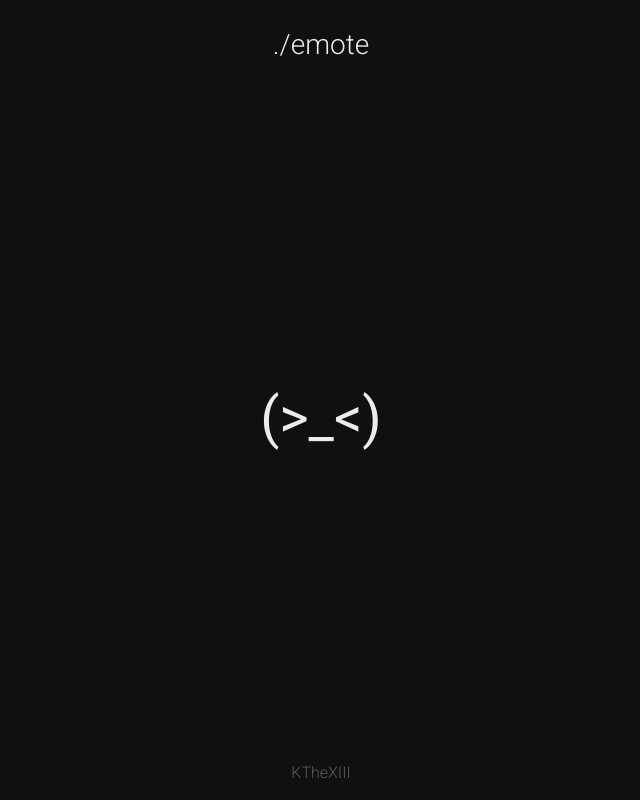
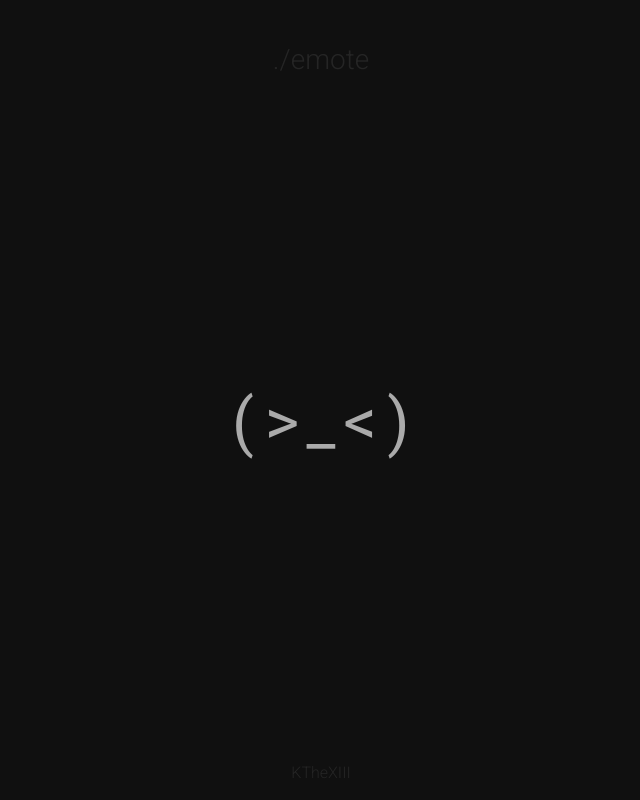
Before and after one commit to KTheXIII/emote-reactjs, a React (Create React App) app: page / in a window 1280 px wide. Shown: the whole page, without its empty margins (319-959 px from the left). Built offline with nearby package versions, Linux system fonts and the light colour scheme.

Commit message:
Add deploy script

```diff
--- a/public/index.html
+++ b/public/index.html
@@ -1,16 +1,22 @@
 <!DOCTYPE html>
 <html lang="en">
+
 <head>
   <meta charset="UTF-8">
   <meta http-equiv="X-UA-Compatible" content="IE=edge">
   <meta name="viewport" content="width=device-width, initial-scale=1.0">
+  <meta name="description" content="Random emote in ReactJS">
   <link rel="preconnect" href="https://fonts.gstatic.com">
-  <meta name="description" content="Random emote in ReactJS">
-  <link href="https://fonts.googleapis.com/css2?family=Roboto:wght@300;400&display=swap" rel="stylesheet">
+  <link href="https://fonts.googleapis.com/css2?family=Roboto+Mono:wght@300;400&family=Roboto:wght@300;400&display=swap"
+    rel="stylesheet">
+  <link rel="manifest" href="%PUBLIC_URL%/manifest.json" />
+
   <title>random-emote-react</title>
 </head>
+
 <body>
   <div id="root"></div>
   <noscript>This website doesn't work without JavaScript!</noscript>
 </body>
+
 </html>
--- a/src/components/Emote.tsx
+++ b/src/components/Emote.tsx
@@ -18,16 +18,22 @@ const emoteList = [
 
 export function Emote(): JSX.Element {
   const [emote, setEmote] = useState('(>_<)')
+  let lastIndex = 0
 
   return (
-    <div className="emote-container">
+    <div className="emote-container"
+      onClick={() => {
+        let i = Math.floor(Math.random() * emoteList.length)
+        if (lastIndex == i) {
+          i = (i < emoteList.length) ? i++ : i--
+          lastIndex = i
+        }
+        setEmote(emoteList[i])
+      }}>
       <p
         id="emote-display"
         className="noselect"
-        onClick={() => {
-          const i = Math.floor(Math.random() * emoteList.length)
-          setEmote(emoteList[i])
-        }}>{emote}</p>
+      >{emote}</p>
     </div>
   )
 }
--- a/src/styles/main.css
+++ b/src/styles/main.css
@@ -25,7 +25,8 @@ html, body, #root {
 
 .app-name p {
   margin: auto;
-  margin-top: 21pt;
+  margin-top: 32pt;
+  color: #252525;
 }
 
 .emote-container {
@@ -35,7 +36,9 @@ html, body, #root {
 }
 
 .emote-container #emote-display {
-  font-size: 42pt;
+  font-size: 48pt;
+  font-family: 'Roboto Mono', monospace;
+  color: #aaaaaa;
 }
 
 .emote-container #emote-display:hover {
@@ -54,7 +57,7 @@ html, body, #root {
 
 .app-footer a {
   text-decoration: none;
-  color: #5a5a5a;
+  color: #252525;
   font-weight: 300;
 }
 
```
Also changed, not shown: package.json (+6 -1 lines), public/manifest.json (added), 1 other file (tests, documents, lock files or other folders).
